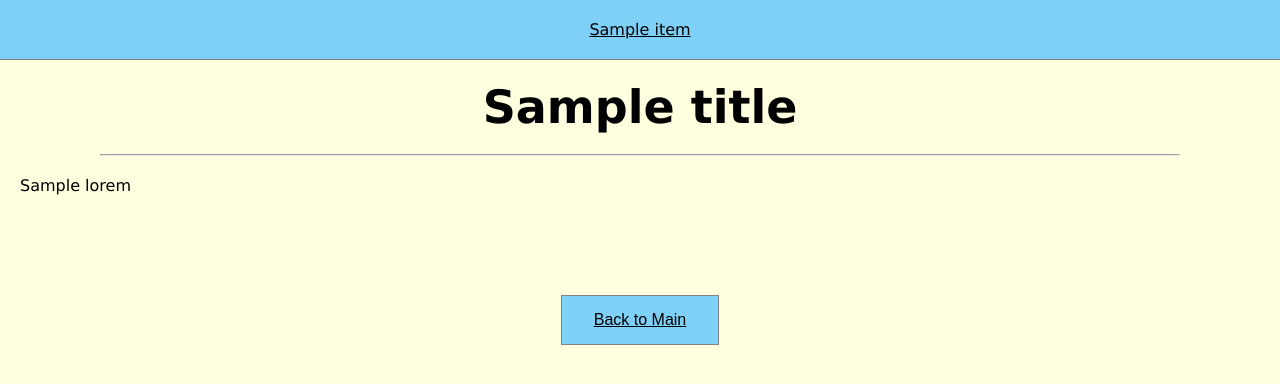
After one commit to animeh4ter/FlaskProjects, a Flask app: template templates/chosenlorem.html in a window 1280 px wide. The commit adds this page. Shown: the top 384 px of the page. Run offline with Flask 2, Linux system fonts and the light colour scheme; the template is opened without the code that fills it: most values are stand-ins (such as "Sample title", 1, 10 or a date in 2020).

Commit message:
added loremipsum to main, css reworked

```diff
--- a/hw1main.py
+++ b/hw1main.py
@@ -1,4 +1,4 @@
-from flask import Flask, url_for, render_template, g
+from flask import Flask, url_for, render_template, g, abort
 from DBManipulator import DBM
 import sqlite3
 import os
@@ -41,7 +41,16 @@ def dbm_thrower():
 @app.route('/')
 @app.route('/main')
 def main_page():
-    return render_template("mainpage.html", title='Main', site_menu=dbm_thrower().get_menu())
+    return render_template("mainpage.html", title='Main', lorems=dbm_thrower().get_all_lorems(),
+                           site_menu=dbm_thrower().get_menu())
+
+
+@app.route('/lorem/<int:id_lorem>')
+def show_lorem(id_lorem):
+    title, lorem = dbm_thrower().get_one_lorem(id_lorem)
+    if not title:
+        abort(404)
+    return render_template("chosenlorem.html", title=title, lorem=lorem, site_menu=dbm_thrower().get_menu())
 
 
 @app.route('/about')
--- a/static/css/style.css
+++ b/static/css/style.css
@@ -2,15 +2,21 @@ body{
 background: lightyellow;
 margin: 0;
 padding: 0;
+font-family: Verdana, Geneva, Tahoma, sans-serif;
 }
 
 .menu{
 display: flex;
 justify-content: space-around;
 list-style: none;
-background: rgb(255, 160, 122);
+background: rgb(126, 208, 247);
 padding: 20px;
 margin-top: 0;
+border-bottom: 1px solid grey;
+}
+
+.menuhref{
+color: black;
 }
 
 .content{
@@ -25,7 +31,7 @@ text-align: center;
 }
 
 .cat{
-border: 4px solid black;
+border: 3px solid grey;
 width: 500px;
 height: 500px;
 }
@@ -35,9 +41,22 @@ text-align: center;
 }
 
 .gitIMG{
-border: 4px solid black;
-width:512px;
-height:255px;
+--s: 400px;
+--b: 8px;
+--g: 14px;
+--c: rgb(126, 208, 247);
+
+width: var(--s);
+aspect-ratio: 1;
+outline: calc(var(--s)/2);
+outline-offset: calc(var(--s)/-2);
+cursor: pointer;
+transition: 0.7s;
+}
+
+.gitIMG:hover{
+outline: var(--b) solid var(--c);
+outline-offset: var(--g);
 }
 
 .h404{
@@ -60,3 +79,75 @@ font-size: 46px;
 margin: 20px 0px 100px;
 text-align: center;
 }
+
+h2{
+font-size: 32px;
+margin: 100px 0px 20px;
+text-align: center ;
+}
+
+hr{
+margin: 10px 100px;
+}
+
+.mainul{
+list-style-type: none;
+display: flex;
+justify-content: space-between;
+padding: 20px;
+}
+
+li>p, li div{
+border: 1px solid gray;
+padding: 10px 20px;
+}
+
+.mainli{
+margin: 25px;
+}
+
+p.title{
+margin: 0;
+text-align: center;
+font-weight: bold;
+background: rgb(150, 230, 250);
+}
+
+p.title a{
+display: block;
+}
+
+p.title:hover{
+background: rgb(108, 241, 212);
+}
+
+.preview{
+margin-top: -1px;
+margin-bottom: 40px;
+background: white;
+}
+
+.button{
+    background-color: rgb(126, 208, 247);
+    border: 1px solid grey;
+    color: black;
+    text-decoration: underline;
+    padding: 15px 32px;
+    text-align: center;
+    display: inline-block;
+    font-size: 16px;
+    cursor: pointer;
+}
+
+.button:hover {
+background-color: grey;
+transition: 0.2s;
+}
+
+.loremtitle{
+    margin-bottom: 20px;
+}
+
+.loremp{
+    margin-bottom: 100px;
+}
--- a/templates/base.html
+++ b/templates/base.html
@@ -12,7 +12,7 @@
 {% block menu %}
 <ul class="menu">
     {% for item in site_menu %}
-    <li><a href="{{item.url}}">{{item.title}}</a></li>
+    <li><a href="{{item.url}}" class="menuhref">{{item.title}}</a></li>
     {% endfor %}
 </ul>
 {% endblock menu %}
--- /dev/null
+++ b/templates/chosenlorem.html
@@ -0,0 +1,8 @@
+{% extends 'base.html' %}
+{% block content %}
+{{super()}}
+<h1 class="loremtitle">{{title}}</h1>
+<hr>
+<p class="loremp">{{lorem}}</p>
+<p class="git"><a href="/main"><button class="button">Back to Main</button></a></p>
+{% endblock content%}
--- a/templates/github.html
+++ b/templates/github.html
@@ -3,5 +3,5 @@
 <h1>Here you can find link to my GitHub</h1>
 <p class="git"><a href="https://github.com/animeh4ter?tab=repositories"><img class="gitIMG" src="https://ru.wizcase.com/wp-content/uploads/2022/03/GitHub-Logo.png" alt="Img I used missing, click me instead"></a></p>
 <p class="git">You can just click on this image</p>
-<p class="git"><a href="/main"><button>Back to Main</button></a></p>
+<p class="git"><a href="/main"><button class="button">Back to Main</button></a></p>
 {% endblock content %}
```
Also changed, not shown: DBManipulator.py (+23 -0 lines), templates/mainpage.html (+12 -1 lines), site_db.db.
